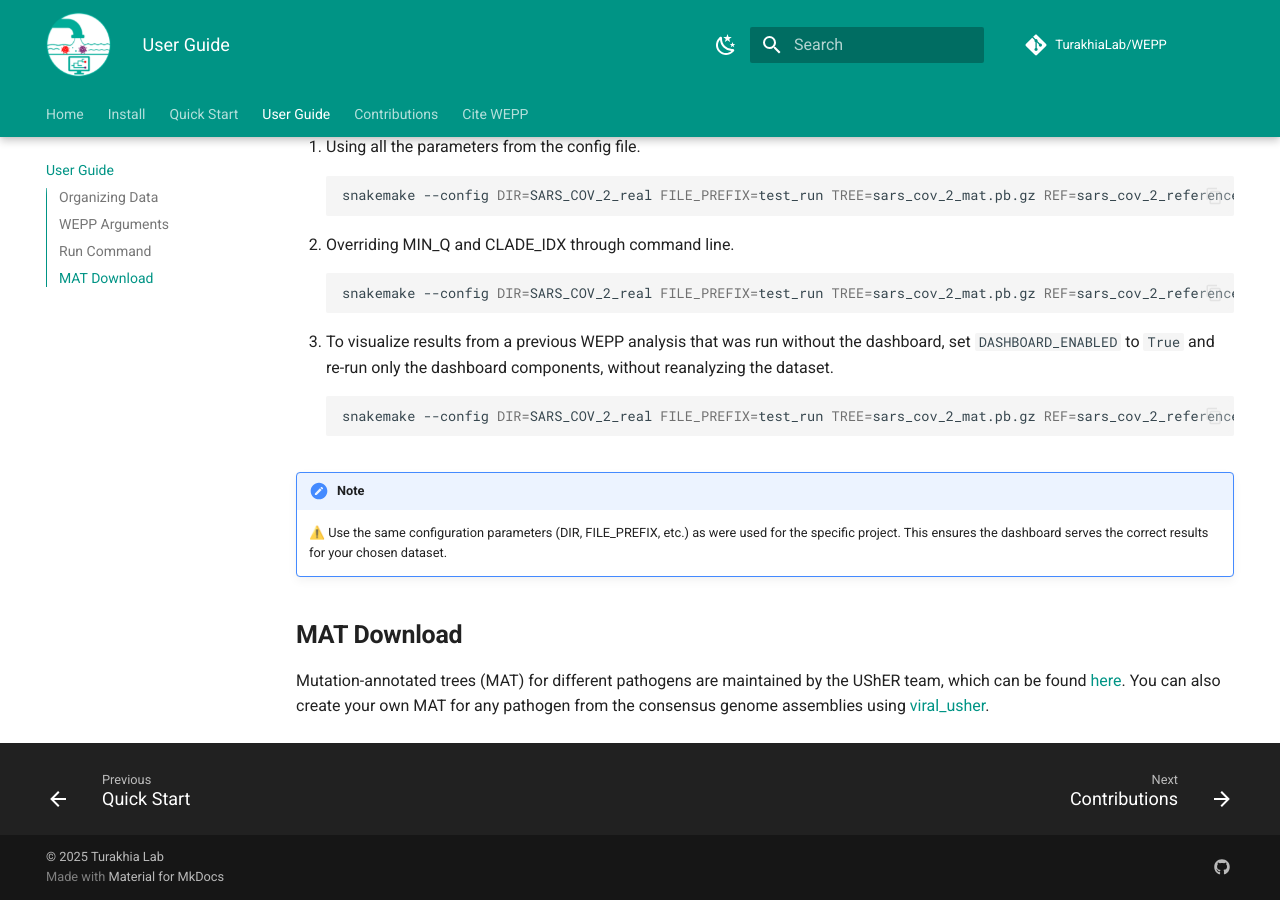
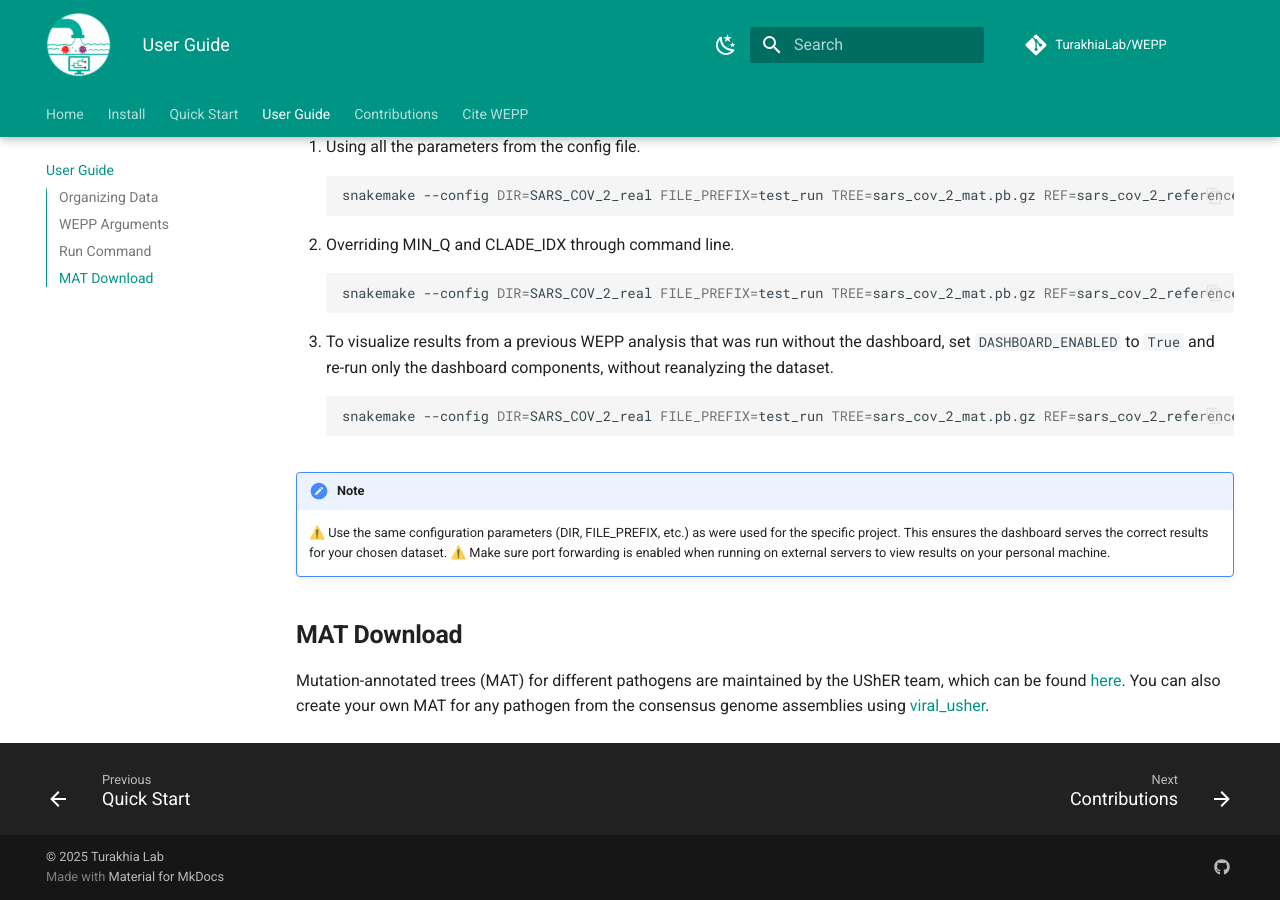
Before and after one commit to TurakhiaLab/WEPP, an MkDocs documentation site: the page built from docs/usage.md, in a window 1280 px wide and 900 px high, scrolled down 2046 px. Built offline with MkDocs 1.6.1 and Material for MkDocs 9.7.7, drawn with Linux system fonts in a browser that asks for light colours; comment, search, counter and statistics services are not loaded.

Commit message:
Update usage.md
Included port forwarding message

```diff
--- a/docs/usage.md
+++ b/docs/usage.md
@@ -75,6 +75,7 @@ snakemake --config DIR=SARS_COV_2_real FILE_PREFIX=test_run TREE=sars_cov_2_mat.
 
 !!!Note
      ⚠️ Use the same configuration parameters (DIR, FILE_PREFIX, etc.) as were used for the specific project. This ensures the dashboard serves the correct results for your chosen dataset.
+     ⚠️ Make sure port forwarding is enabled when running on external servers to view results on your personal machine.
 
 ## <b>MAT Download</b> <a name="mat"></a>
 Mutation-annotated trees (MAT) for different pathogens are maintained by the UShER team, which can be found [here](https://dev.usher.bio). You can also create your own MAT for any pathogen from the consensus genome assemblies using [viral_usher](https://github.com/AngieHinrichs/viral_usher).
```
